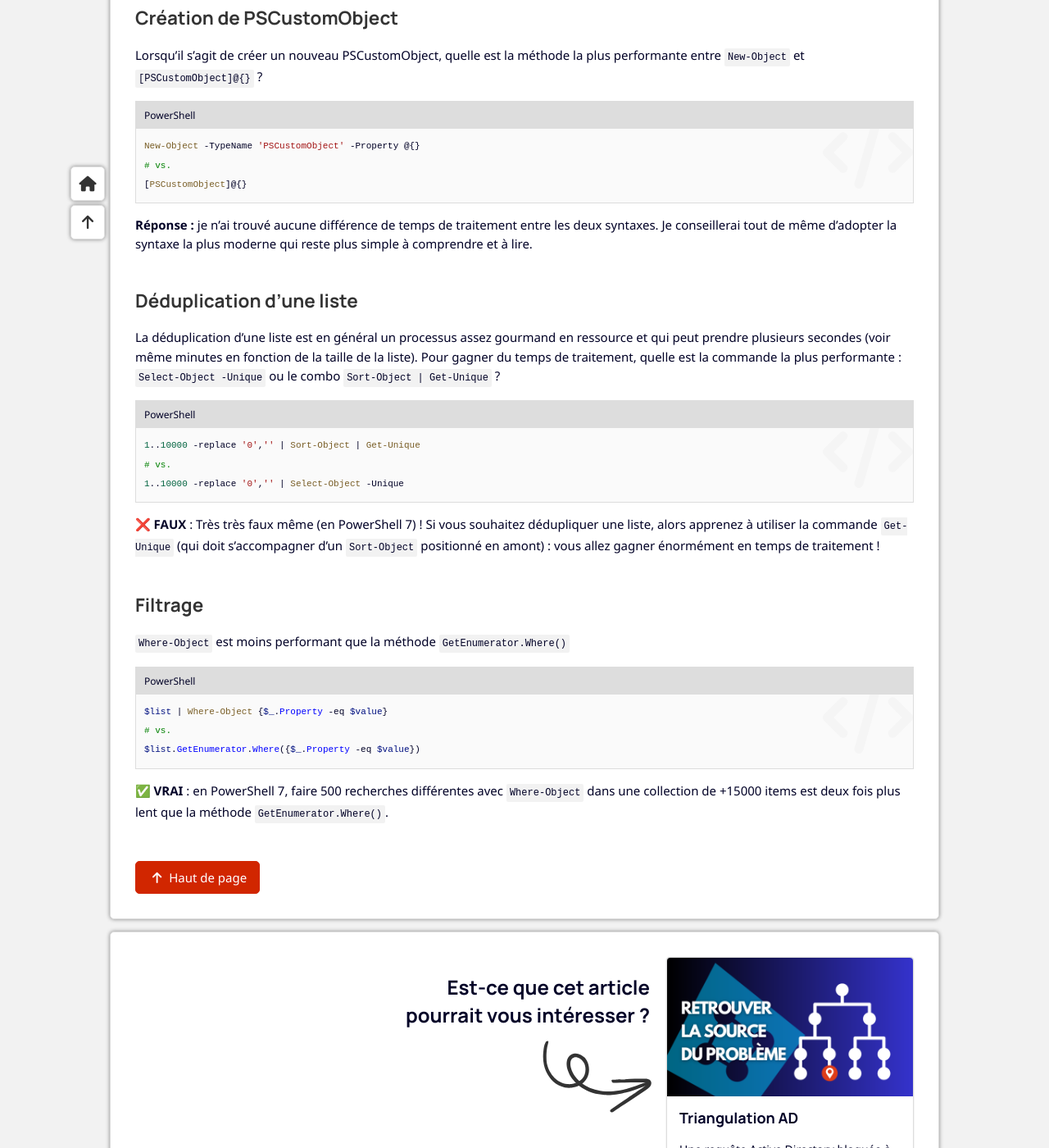
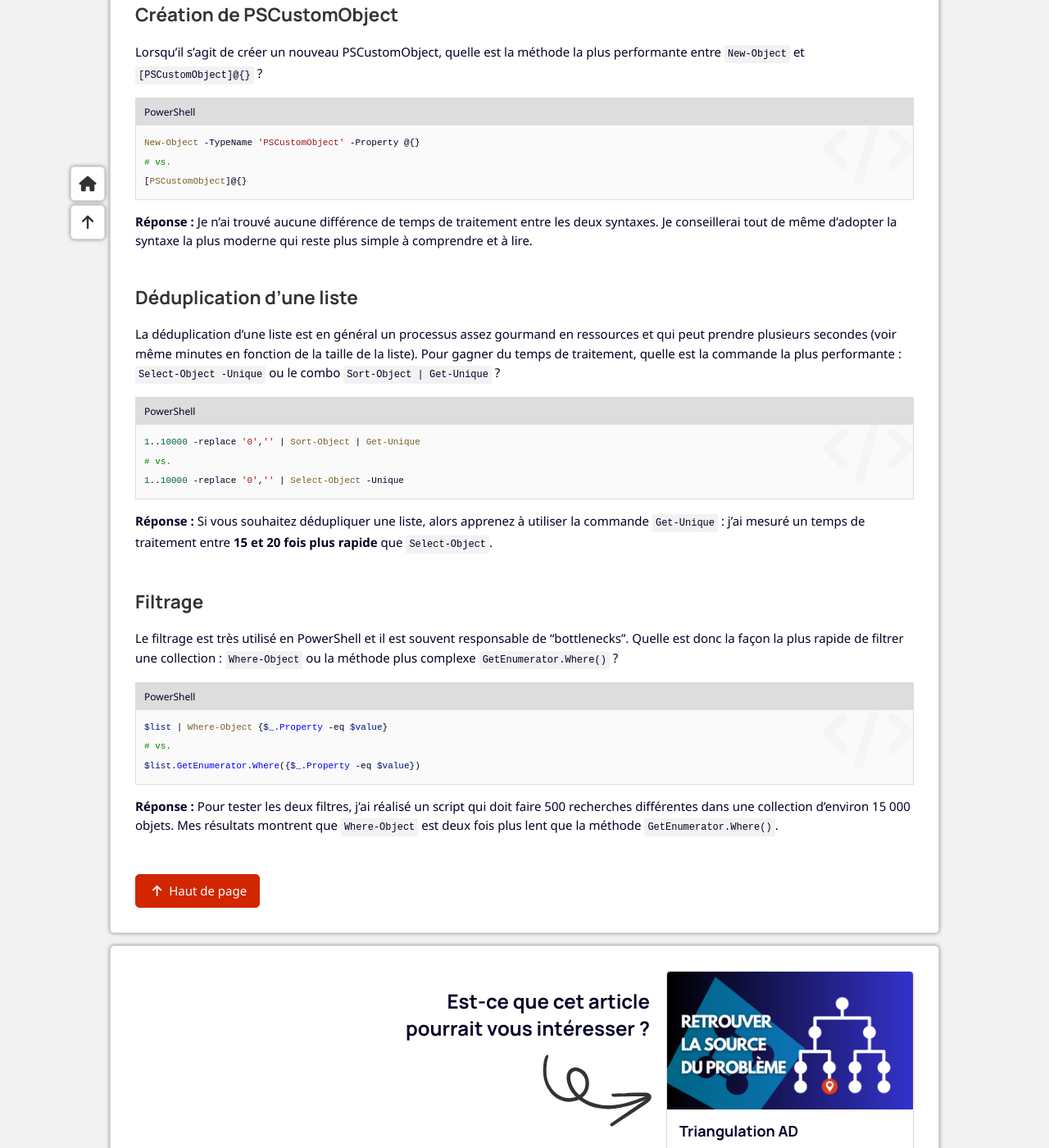
Before and after one commit to leobouard/leobouard.github.io, a Jekyll site: the page built from _posts/2023-04-01-guide-performance-powershell.md, in a window 1280 px wide and 1400 px high, scrolled down 6671 px. Shown: the whole window at 82% size. Built offline with Jekyll 4.4.1, drawn with Linux system fonts in a browser that asks for light colours; nearby versions of some CDN libraries; some web fonts are replaced; some of the changed text lies outside the part shown.

Commit message:
Update 2023-04-01-guide-performance-powershell.md

````diff
--- a/_posts/2023-04-01-guide-performance-powershell.md
+++ b/_posts/2023-04-01-guide-performance-powershell.md
@@ -222,10 +222,7 @@ Get-Command | Out-Null
 $null = Get-Command
 ```
 
-<details>
-<summary>Résultat</summary>
-La commande `$null =` est 25% plus rapide.
-</details>
+**Réponse :** C'est la commande `$null =` est 25% plus rapide, mais le gain en performance sur un script *de la vraie vie* reste minime.
 
 ### Création de PSCustomObject
 
@@ -237,11 +234,11 @@ New-Object -TypeName 'PSCustomObject' -Property @{}
 [PSCustomObject]@{}
 ```
 
-**Réponse :** je n'ai trouvé aucune différence de temps de traitement entre les deux syntaxes. Je conseillerai tout de même d'adopter la syntaxe la plus moderne qui reste plus simple à comprendre et à lire.
+**Réponse :** Je n'ai trouvé aucune différence de temps de traitement entre les deux syntaxes. Je conseillerai tout de même d'adopter la syntaxe la plus moderne qui reste plus simple à comprendre et à lire.
 
 ### Déduplication d'une liste
 
-La déduplication d'une liste est en général un processus assez gourmand en ressource et qui peut prendre plusieurs secondes (voir même minutes en fonction de la taille de la liste). Pour gagner du temps de traitement, quelle est la commande la plus performante : `Select-Object -Unique` ou le combo `Sort-Object | Get-Unique` ?
+La déduplication d'une liste est en général un processus assez gourmand en ressources et qui peut prendre plusieurs secondes (voir même minutes en fonction de la taille de la liste). Pour gagner du temps de traitement, quelle est la commande la plus performante : `Select-Object -Unique` ou le combo `Sort-Object | Get-Unique` ?
 
 ```powershell
 1..10000 -replace '0','' | Sort-Object | Get-Unique
@@ -249,11 +246,11 @@ La déduplication d'une liste est en général un processus assez gourmand en re
 1..10000 -replace '0','' | Select-Object -Unique
 ```
 
-**❌ FAUX** : Très très faux même (en PowerShell 7) ! Si vous souhaitez dédupliquer une liste, alors apprenez à utiliser la commande `Get-Unique` (qui doit s'accompagner d'un `Sort-Object` positionné en amont) : vous allez gagner énormément en temps de traitement !
+**Réponse :** Si vous souhaitez dédupliquer une liste, alors apprenez à utiliser la commande `Get-Unique` : j'ai mesuré un temps de traitement entre **15 et 20 fois plus rapide** que `Select-Object`.
 
 ### Filtrage
 
-`Where-Object` est moins performant que la méthode `GetEnumerator.Where()`
+Le filtrage est très utilisé en PowerShell et il est souvent responsable de "bottlenecks". Quelle est donc la façon la plus rapide de filtrer une collection : `Where-Object` ou la méthode plus complexe `GetEnumerator.Where()` ?
 
 ```powershell
 $list | Where-Object {$_.Property -eq $value}
@@ -261,4 +258,4 @@ $list | Where-Object {$_.Property -eq $value}
 $list.GetEnumerator.Where({$_.Property -eq $value})
 ```
 
-**✅ VRAI** : en PowerShell 7, faire 500 recherches différentes avec `Where-Object` dans une collection de +15000 items est deux fois plus lent que la méthode `GetEnumerator.Where()`.
+**Réponse :** Pour tester les deux filtres, j'ai réalisé un script qui doit faire 500 recherches différentes dans une collection d'environ 15 000 objets. Mes résultats montrent que `Where-Object` est deux fois plus lent que la méthode `GetEnumerator.Where()`.
````
